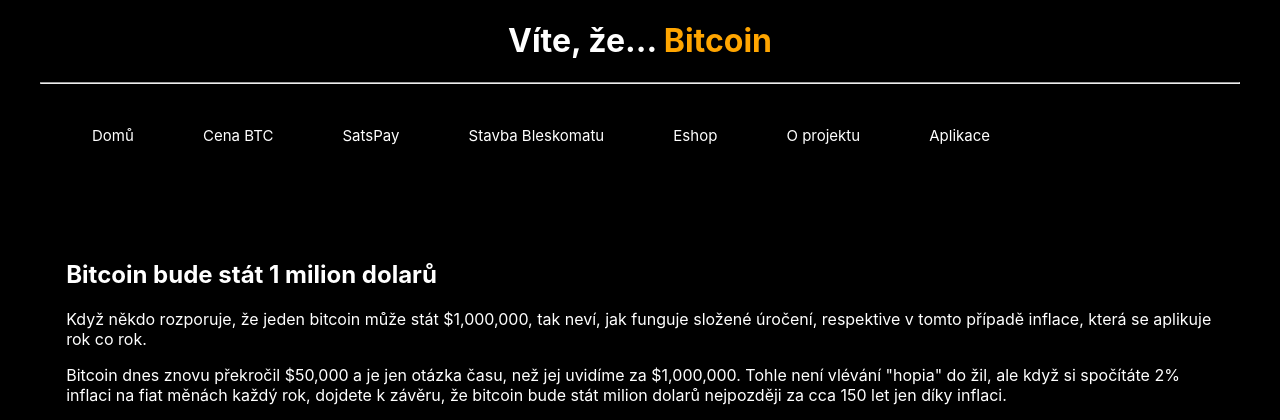
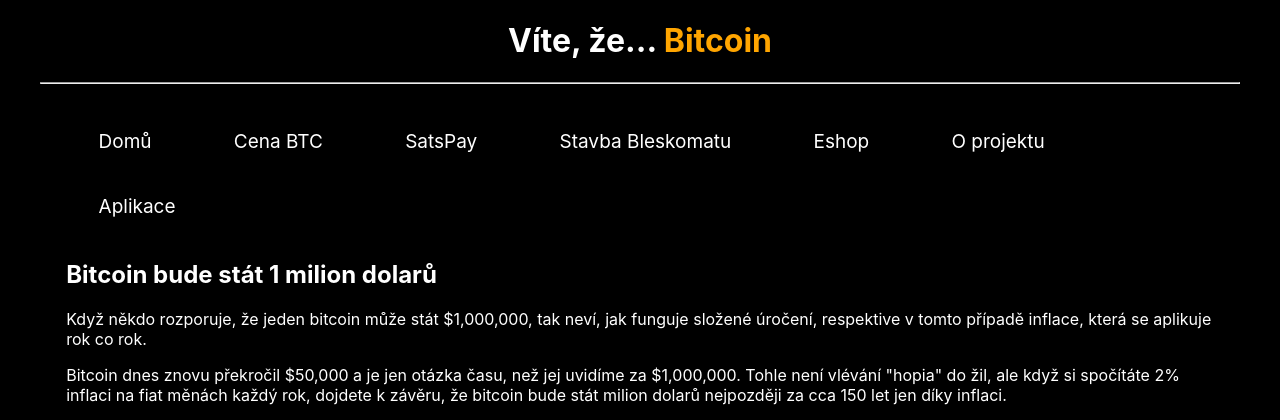
Before and after one commit to gorrdy/gorrdy.github.io, a PHP site: page / in a window 1280 px wide. Shown: the top 420 px of the page. Run offline with PHP 8.4, Linux system fonts and the light colour scheme.

Commit message:
bigger menu items

```diff
--- a/css/styles.css
+++ b/css/styles.css
@@ -84,7 +84,7 @@ footer {
 	margin-right:10px;
 	margin-left:10px;
 	color:white;
-	font-size:15px;
+	font-size:19px;
 
 }
 .nav-item-right {
```
